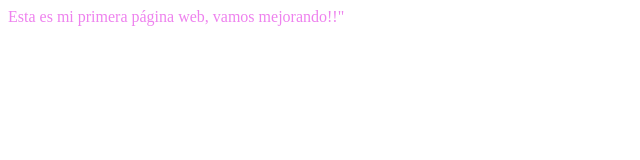
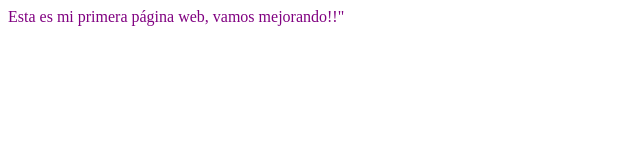
Before and after one commit to leymig/Capitulo-3, a plain HTML site: page titulo.html in a window 1280 px wide. Shown: the whole page, without its empty margins (0-640 px from the left). Drawn offline with Linux system fonts and the light colour scheme.

Commit message:
Update titulo.html

```diff
--- a/titulo.html
+++ b/titulo.html
@@ -5,6 +5,6 @@
 		<META HTTP-EQUIV="Expires" CONTENT="no-cache"
 	</HEAD>
 		<BODY>
-	  <FONT COLOR="violet">Esta es mi primera página web, vamos mejorando!!"</FONT>
+	  <FONT COLOR="PURPLE">Esta es mi primera página web, vamos mejorando!!"</FONT>
 		</BODY>
 </HTML>
```
